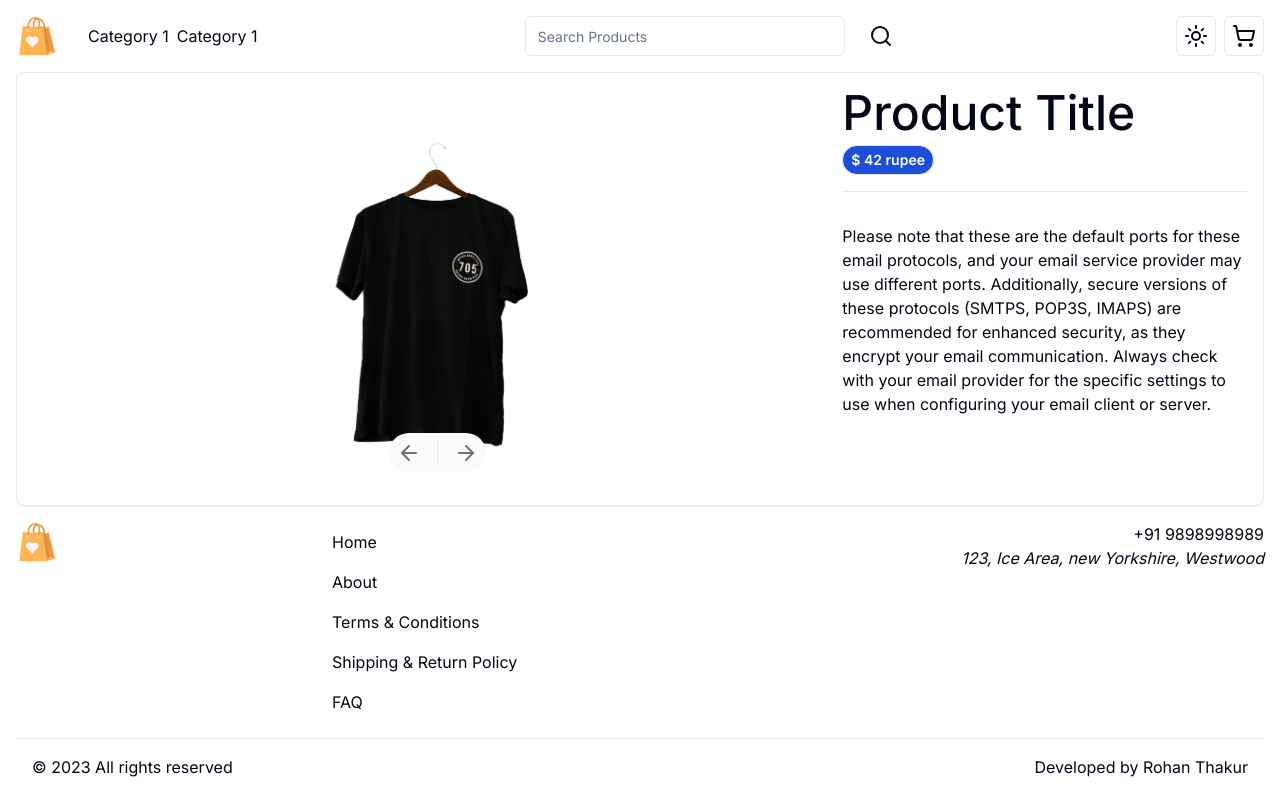
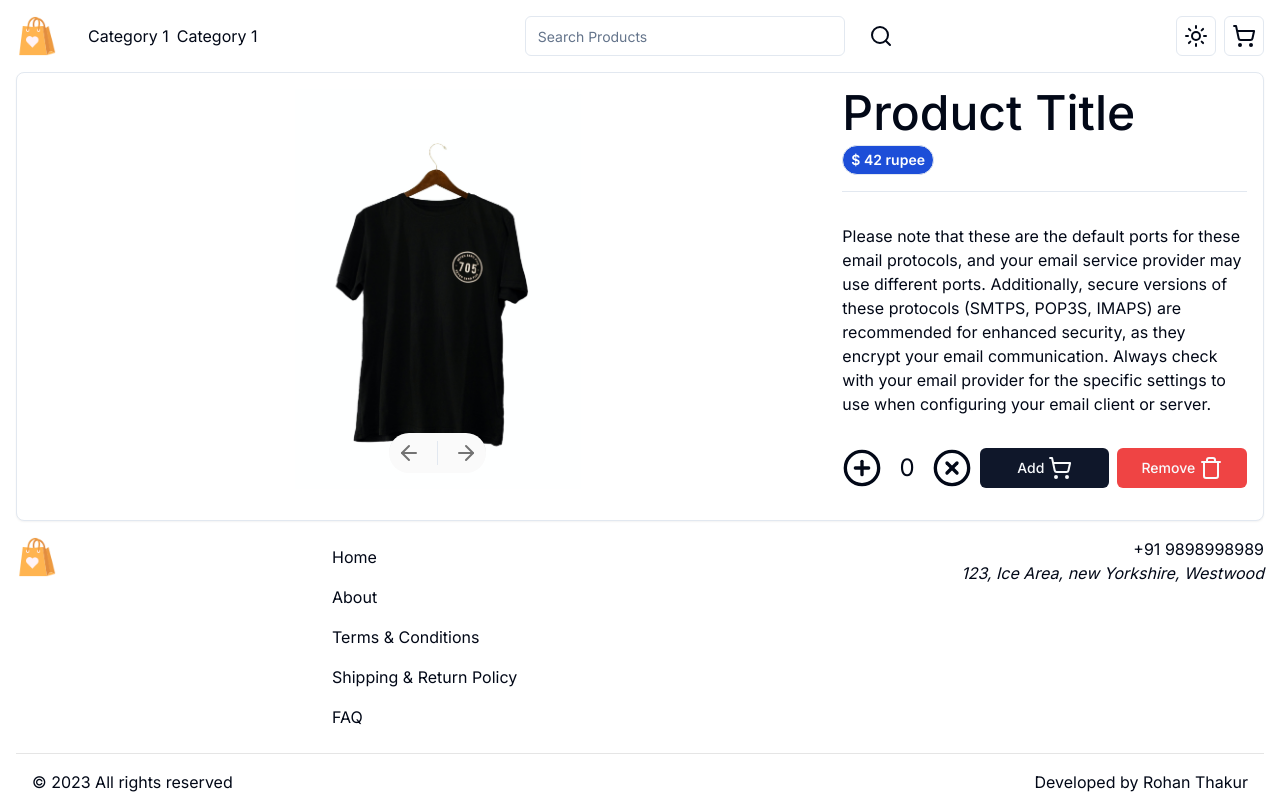
Before and after one commit to Xebec19/e-commerce, a Next.js app in the folder frontend/: page /product/1 in a window 1280 px wide. Built offline with nearby package versions, Linux system fonts and the light colour scheme.

Commit message:
feat(product): added product description

```diff
--- a/frontend/components/grid/product-description.tsx
+++ b/frontend/components/grid/product-description.tsx
@@ -1,9 +1,15 @@
+"use client";
+
 import { Card } from "@/components/ui/card";
 import ProductImages from "../carousel/product-images";
 import ProductLabel from "../labels/product-label";
 import { IProductDetails } from "../product/product-card";
 import PriceLabel from "../labels/price-label";
 import { Separator } from "../ui/separator";
+import { PlusCircle, ShoppingCart, Trash, XCircle } from "lucide-react";
+import { useState } from "react";
+import { errorMessage } from "@/lib/messages";
+import { Button } from "../ui/button";
 
 const PRODUCT: IProductDetails = {
   name: "Product Name",
@@ -16,7 +22,28 @@ const PRODUCT: IProductDetails = {
     "Please note that these are the default ports for these email protocols, and your email service provider may use different ports. Additionally, secure versions of these protocols (SMTPS, POP3S, IMAPS) are recommended for enhanced security, as they encrypt your email communication. Always check with your email provider for the specific settings to use when configuring your email client or server.",
 };
 
+const MAX_QUANTITY = 10;
+
 export default function ProductDescription() {
+  const [quantity, setQuantity] = useState<number>(0);
+  const [error, setError] = useState<string>("");
+
+  const incrementQuantity = () => {
+    if (quantity > MAX_QUANTITY) {
+      setError(errorMessage.AboveQuantityLimit);
+      return;
+    }
+    setQuantity(quantity + 1);
+  };
+
+  const decrementQuantity = () => {
+    if (quantity === 0) {
+      setError(errorMessage.BelowQuantityLimit);
+      return;
+    }
+    setQuantity(quantity - 1);
+  };
+
   return (
     <article role="product description">
       <Card className="grid grid-cols-1 md:grid-cols-3 p-4 dark:bg-black">
@@ -32,6 +59,34 @@ export default function ProductDescription() {
             <Separator />
           </div>
           <p className="py-4 prose">{PRODUCT.description}</p>
+
+          <div className="grid grid-cols-1 md:grid-cols-3 gap-2 w-full py-4">
+            <div className="flex justify-between items-center">
+              <Button
+                size={"icon"}
+                variant={"ghost"}
+                onClick={incrementQuantity}
+              >
+                <PlusCircle size={"lg"} />
+              </Button>
+              <span className="text-2xl prose">{quantity}</span>
+              <Button
+                size={"icon"}
+                variant={"ghost"}
+                onClick={decrementQuantity}
+              >
+                <XCircle size={"lg"} />
+              </Button>
+            </div>
+            <Button variant={"default"}>
+              Add&nbsp;
+              <ShoppingCart />
+            </Button>
+            <Button variant={"destructive"}>
+              Remove&nbsp;
+              <Trash />
+            </Button>
+          </div>
         </div>
       </Card>
     </article>
--- /dev/null
+++ b/frontend/lib/messages.ts
@@ -0,0 +1,4 @@
+export const errorMessage = {
+  AboveQuantityLimit: "Oops! You can't increase the quantity beyond the limit",
+  BelowQuantityLimit: "Oops! You can't decrease the quantity beyond the limit",
+};
```
